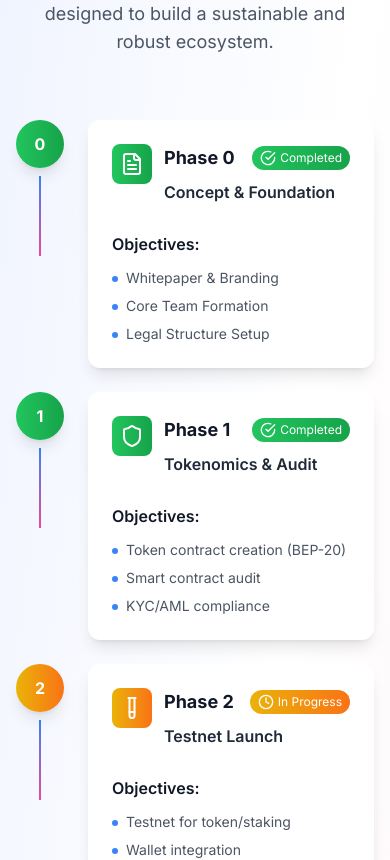
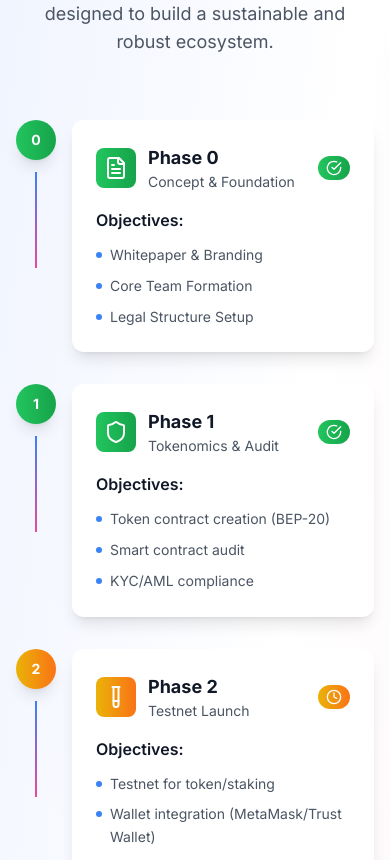
Before and after one commit to DevMindPro/berry-coin-website, a React (Create React App) app: page / in a window 390 px wide. Shown: the part 9860-10720 px from the top of the page. Built offline with nearby package versions, Linux system fonts and the light colour scheme.

Commit message:
Perfect mobile roadmap alignment - fixed spacing and layout

```diff
--- a/src/components/Roadmap.js
+++ b/src/components/Roadmap.js
@@ -133,52 +133,58 @@ const Roadmap = () => {
         </div>
 
         {/* Mobile Timeline */}
-        <div className="lg:hidden space-y-6">
+        <div className="lg:hidden space-y-8">
           {phases.map((phase, index) => (
-            <div key={phase.phase} className="relative flex">
+            <div key={phase.phase} className="relative">
+              <div className="flex items-start">
                 {/* Timeline Column */}
-              <div className="flex flex-col items-center mr-6">
-                <div className={`w-12 h-12 rounded-full bg-gradient-to-r ${getStatusColor(phase.status)} flex items-center justify-center text-white font-bold text-base z-10 shadow-lg`}>
+                <div className="flex flex-col items-center mr-4 flex-shrink-0">
+                  <div className={`w-10 h-10 rounded-full bg-gradient-to-r ${getStatusColor(phase.status)} flex items-center justify-center text-white font-bold text-sm z-10 shadow-lg`}>
                     {phase.phase}
                   </div>
                   {index < phases.length - 1 && (
-                  <div className="w-0.5 h-20 bg-gradient-to-b from-primary-500 to-berry-500 mt-2"></div>
+                    <div className="w-0.5 h-24 bg-gradient-to-b from-primary-500 to-berry-500 mt-3"></div>
                   )}
                 </div>
 
                 {/* Content Card */}
-              <div className="flex-1">
-                <div className="card group">
-                  <div className="flex items-start space-x-3 mb-4">
-                    <div className={`p-2 rounded-lg bg-gradient-to-r ${getStatusColor(phase.status)} text-white flex-shrink-0`}>
+                <div className="flex-1 min-w-0">
+                  <div className="card">
+                    {/* Phase Header */}
+                    <div className="mb-4">
+                      <div className="flex items-center justify-between mb-3">
+                        <div className="flex items-center space-x-3">
+                          <div className={`p-2 rounded-lg bg-gradient-to-r ${getStatusColor(phase.status)} text-white`}>
                             {phase.icon}
                           </div>
-                    <div className="flex-1">
-                      <div className="flex items-center justify-between mb-2">
+                          <div>
                             <h3 className="text-lg font-bold text-gray-900 dark:text-white">
                               Phase {phase.phase}
                             </h3>
-                        <div className={`flex items-center space-x-1 px-2 py-1 rounded-full bg-gradient-to-r ${getStatusColor(phase.status)} text-white text-xs`}>
-                          {getStatusIcon(phase.status)}
-                          <span className="capitalize">{phase.status.replace('-', ' ')}</span>
-                        </div>
-                      </div>
-                      <p className="text-base font-semibold text-gray-800 dark:text-gray-200 mb-3">
+                            <p className="text-sm text-gray-600 dark:text-gray-400">
                               {phase.title}
                             </p>
                           </div>
                         </div>
+                        <div className={`flex items-center space-x-1 px-2 py-1 rounded-full bg-gradient-to-r ${getStatusColor(phase.status)} text-white text-xs flex-shrink-0`}>
+                          {getStatusIcon(phase.status)}
+                          <span className="capitalize hidden sm:inline">{phase.status.replace('-', ' ')}</span>
+                        </div>
+                      </div>
+                    </div>
 
+                    {/* Objectives */}
                     <div>
                       <h4 className="font-semibold text-gray-900 dark:text-white mb-3">Objectives:</h4>
                       <ul className="space-y-2">
                         {phase.objectives.map((objective, objIndex) => (
                           <li key={objIndex} className="flex items-start text-sm text-gray-600 dark:text-gray-400">
                             <div className="w-1.5 h-1.5 bg-primary-500 rounded-full mr-2 mt-2 flex-shrink-0"></div>
-                          {objective}
+                            <span className="leading-relaxed">{objective}</span>
                           </li>
                         ))}
                       </ul>
+                    </div>
                   </div>
                 </div>
               </div>
```
Lines whose indentation alone changed are shown as unchanged.
